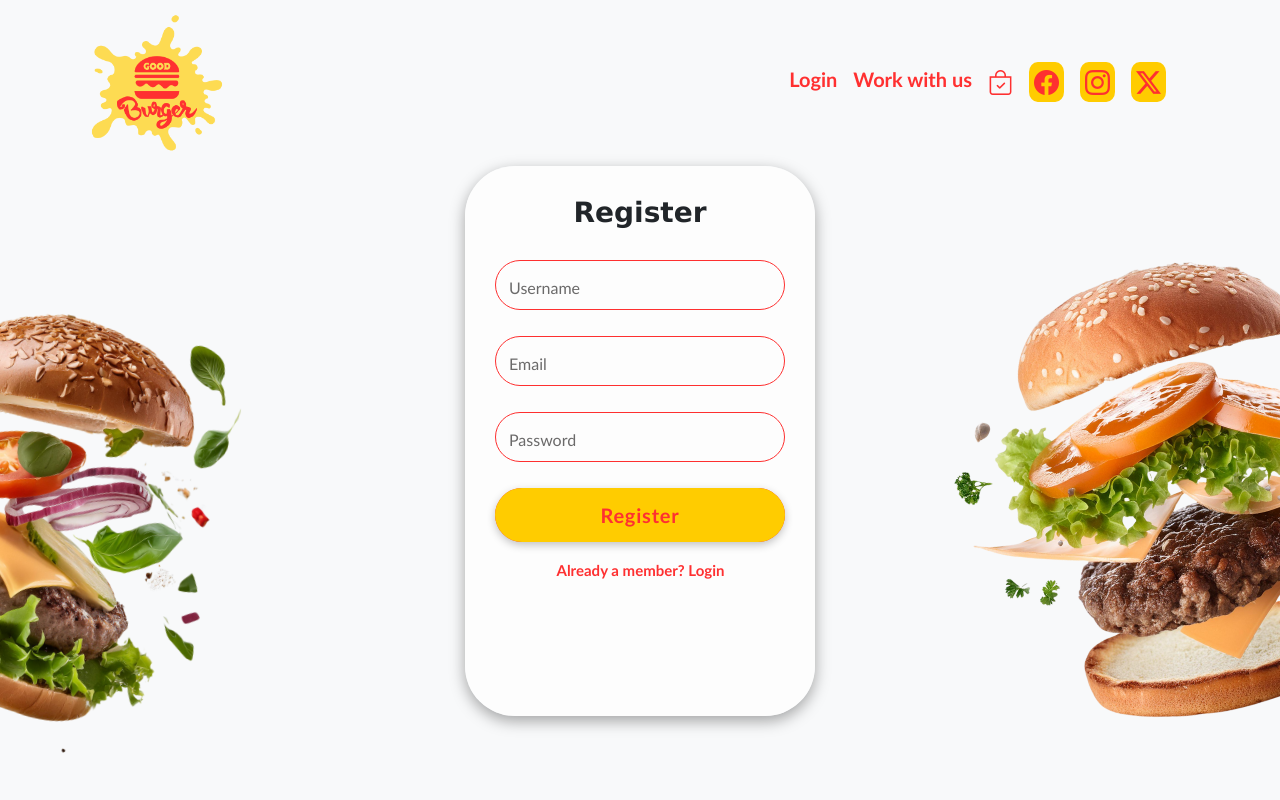
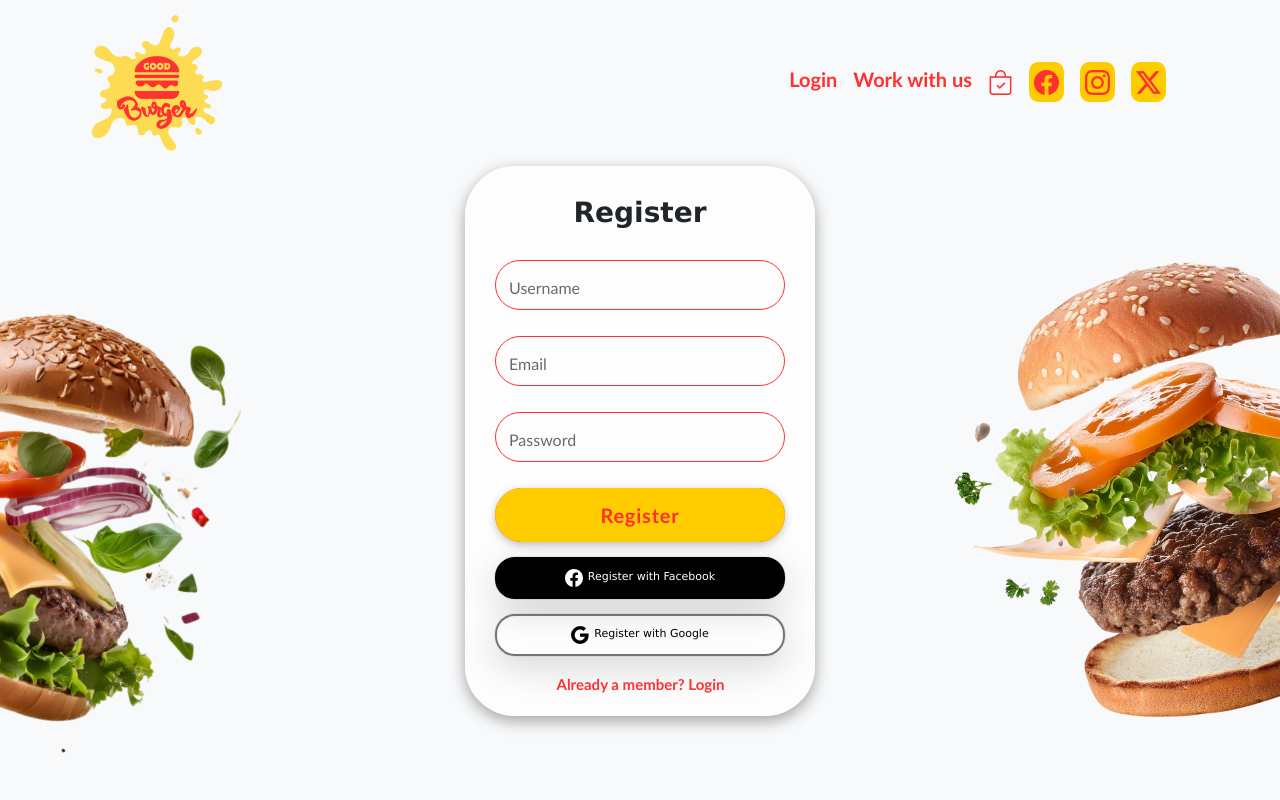
Before and after one commit to JoshNV08/FinalProject-FrontEnd, a React (Vite) app: page /register in a window 1280 px wide. Shown: the top 800 px of the page. Built offline with nearby package versions, Linux system fonts and the light colour scheme.

Commit message:
ButtonsRRSS

```diff
--- a/src/Register/Register.jsx
+++ b/src/Register/Register.jsx
@@ -1,6 +1,7 @@
 import React, { useState, useRef } from "react";
 import { Link } from "react-router-dom";
 import { CSSTransition } from "react-transition-group";
+import { Google, Facebook } from "react-bootstrap-icons";
 
 function Register() {
   const [email, setEmail] = useState("");
@@ -13,6 +14,10 @@ function Register() {
     // Aquí iría la lógica para registrar al usuario
     console.log("Registrando usuario:", { username, email, password });
   };
+
+  function handleModalRegister() {
+    setShowModal(true);
+  }
 
   return (
     <div className="login-page">
@@ -76,6 +81,17 @@ function Register() {
           </form>
         </CSSTransition>
 
+        <div className="buttons-container">
+          <button className="apple-login-button" onClick={handleModalRegister}>
+            <Facebook className="apple-icon" />
+            <span>Register with Facebook</span>
+          </button>
+          <button className="google-login-button" onClick={handleModalRegister}>
+            <Google className="google-icon" />
+            <span>Register with Google</span>
+          </button>
+        </div>
+
         <div className="text-center mt-3">
           <Link to="/login" className="sign-up-link">
             Already a member? Login
```
